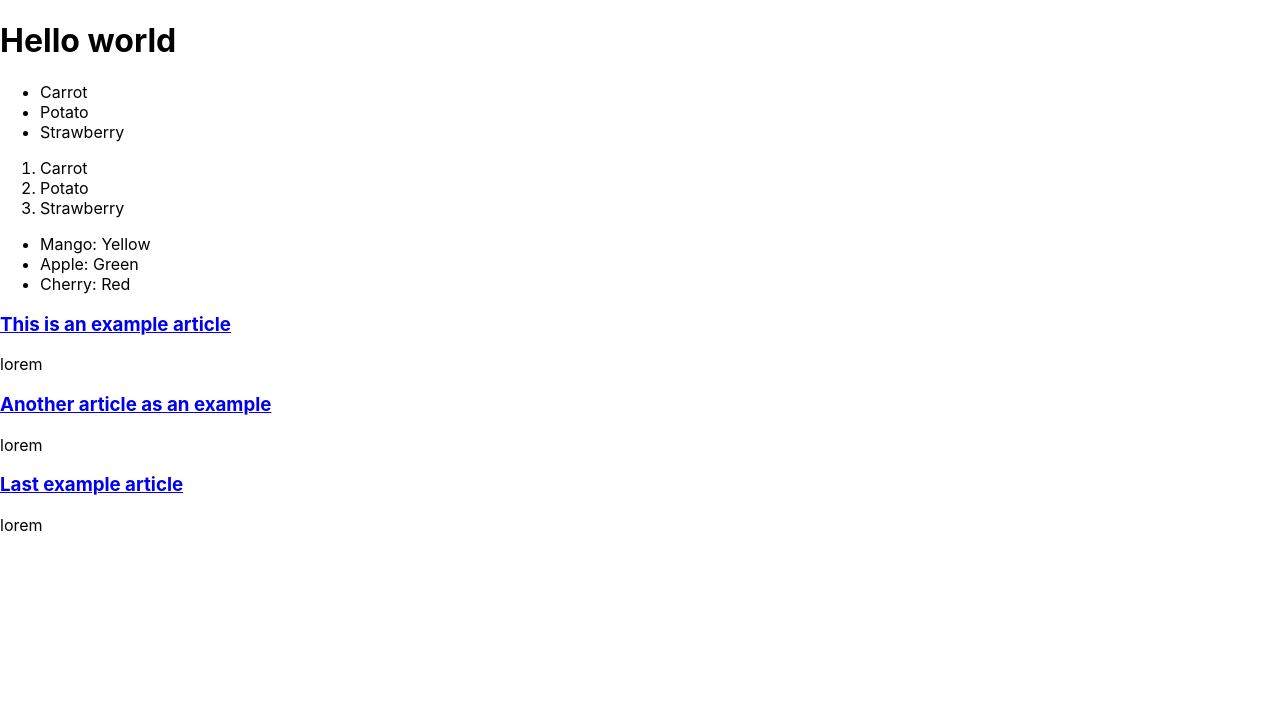
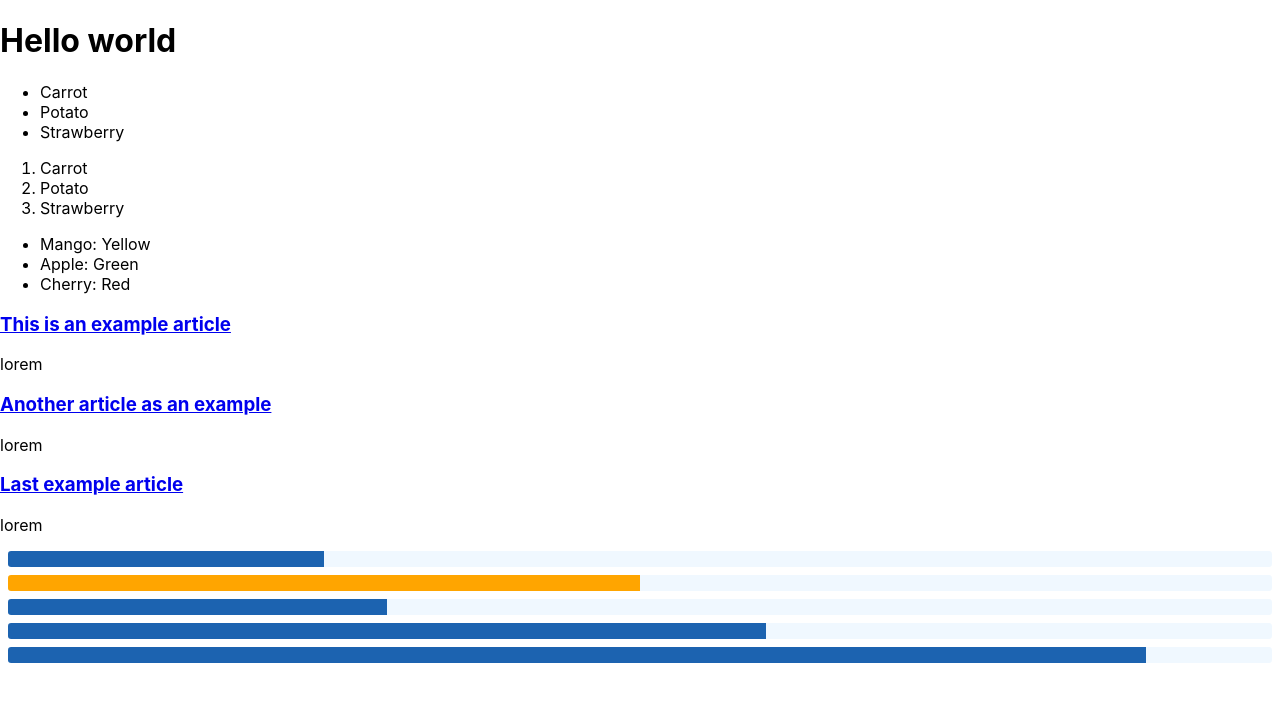
Before and after one commit to GuldanaBaktybekova/25.03.2022, a React (Create React App) app: page / in a window 1280 px wide. Shown: the top 702 px of the page. Built offline with nearby package versions, Linux system fonts and the light colour scheme.

Commit message:
Add ProgressBar component

```diff
--- a/src/App.js
+++ b/src/App.js
@@ -1,4 +1,6 @@
 import ArticleList from './components/ArticleList';
+
+import ProgressBar from "./components/ProgressBar/ProgressBar";
 
 function App() {
   const veggies = ["Carrot", "Potato", "Strawberry"];
@@ -37,6 +39,13 @@ function App() {
 
      <ArticleList src={articles}/>
 
+     <ProgressBar progress={25} />
+      <ProgressBar progress={50} color="orange" />
+      <ProgressBar progress={30} />
+      <ProgressBar progress={60} />
+      <ProgressBar progress={90} />
+
+
     </div>
   );
 }
--- /dev/null
+++ b/src/components/ProgressBar/ProgressBar.css
@@ -0,0 +1,10 @@
+.ProgressBar {
+  background-color: aliceblue;
+  border-radius: .2rem;
+  overflow: hidden;
+  margin: .5rem;
+}
+.ProgressBar > div {
+  padding: .5rem 0;
+  background-color: rgb(28, 99, 176);
+}
--- /dev/null
+++ b/src/components/ProgressBar/ProgressBar.js
@@ -0,0 +1,16 @@
+import "./ProgressBar.css";
+
+function ProgressBar(props) {
+  const style = {
+    width: props.progress + "%",
+    backgroundColor: props.color,
+  };
+
+  return (
+    <div className="ProgressBar">
+      <div style={style}></div>
+    </div>
+  );
+}
+
+export default ProgressBar;
```
